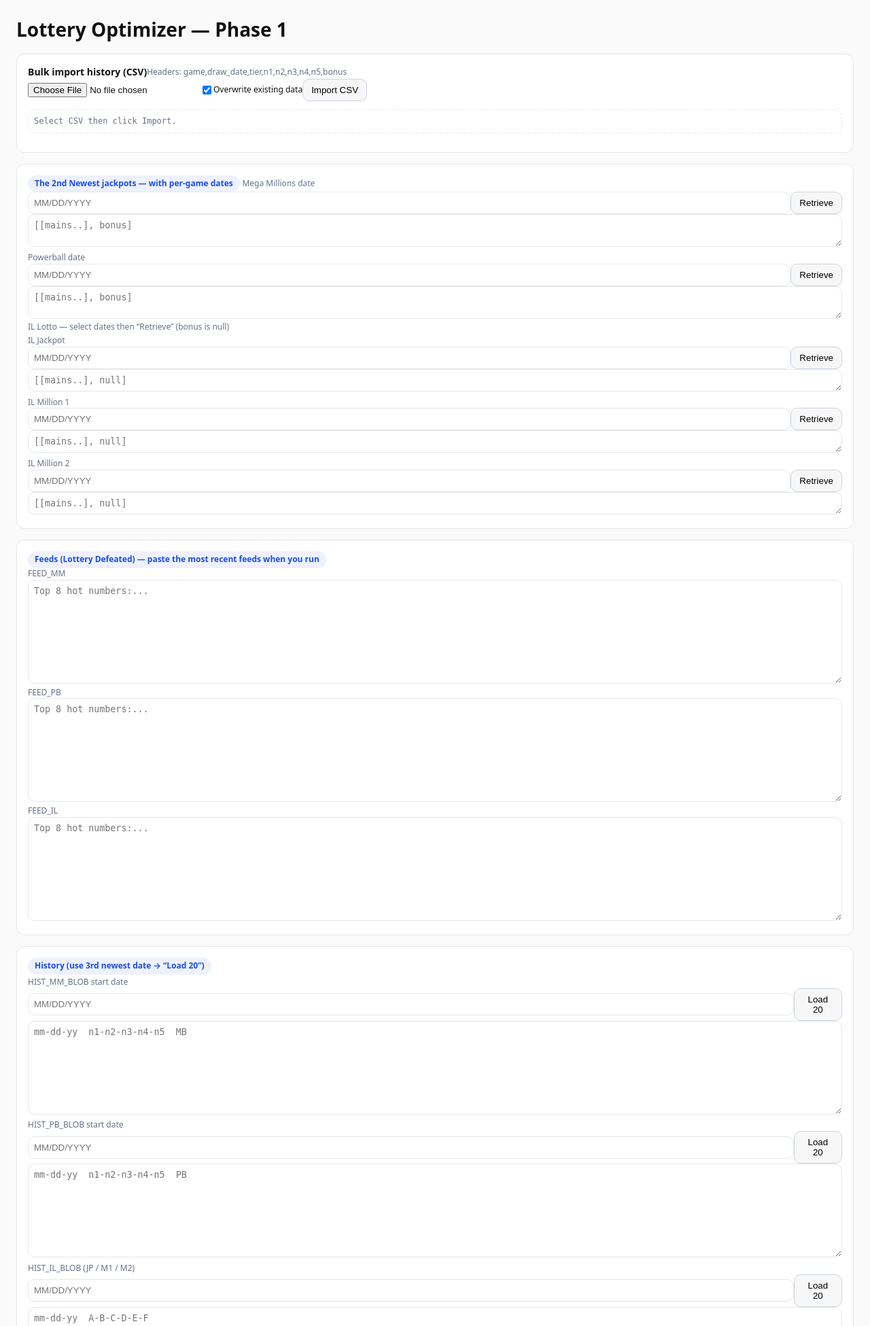
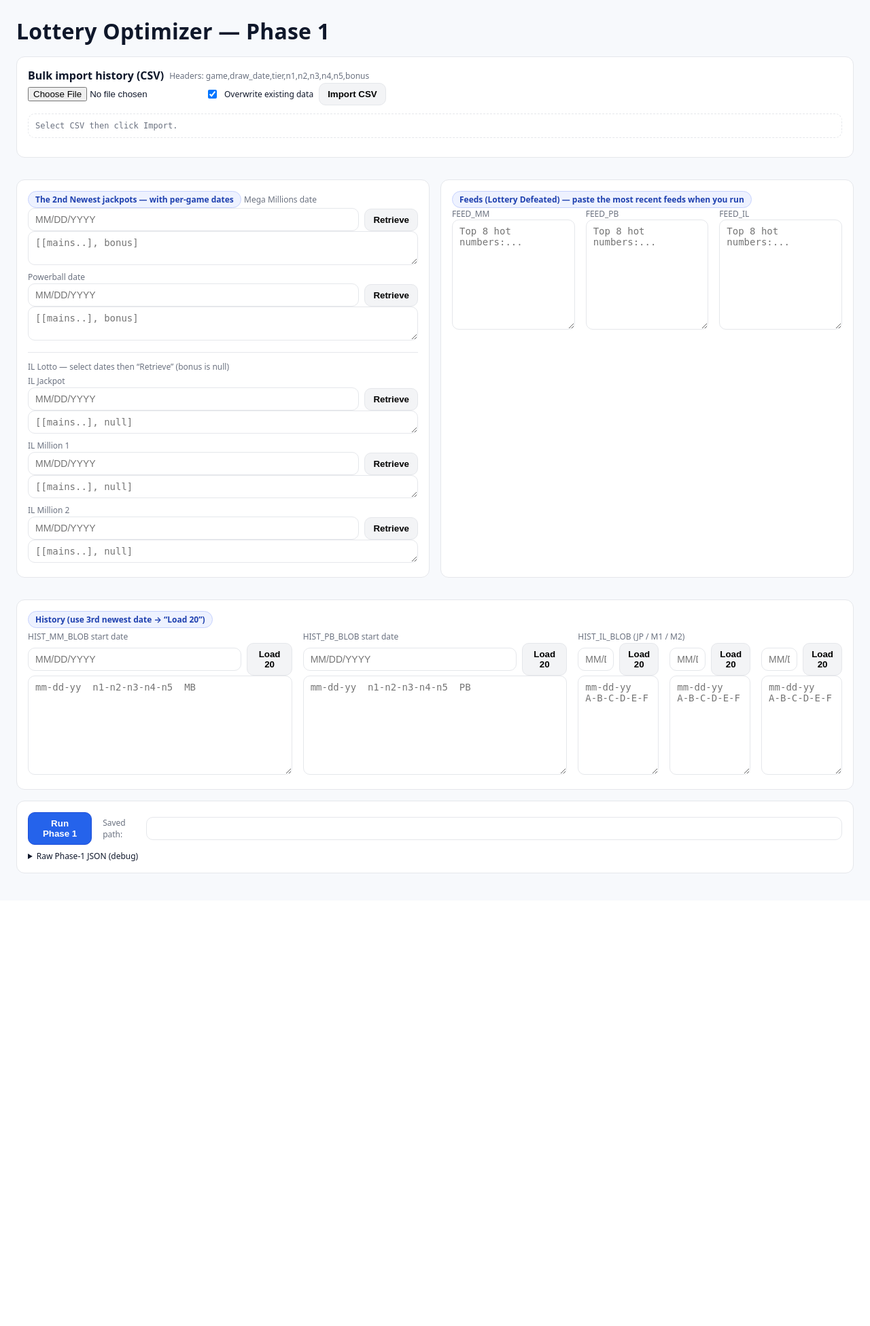
Before and after one commit to lettiehsu/lottery-optimizer, a Flask app: page / in a window 1280 px wide. Shown: the top 1951 px of the page at 68% size. After the commit the page ends 1285 px from the top, so only its background shows below. Run offline with Flask 3, Linux system fonts and the light colour scheme.

Commit message:
Update styles.css

```diff
--- a/static/styles.css
+++ b/static/styles.css
@@ -1,59 +1,52 @@
 :root{
-  --bg:#fafafa; --fg:#111; --muted:#667085;
-  --card:#fff; --soft:#fcfcfe; --border:#e5e7eb;
-  --pill:#eef2ff; --pill-fg:#1d4ed8;
-  --btn:#f7f7f7; --btn-b:#cbd5e1;
-  --primary:#2563eb; --primary-b:#1d4ed8; --primary-f:#fff;
-  --ok:#e8f6ee; --ok-b:#bbefd2; --err:#fff5f5; --err-b:#ffc7c7;
+  --bg:#f7f9fc; --card:#fff; --ink:#0f172a; --muted:#6b7280;
+  --line:#e5e7eb; --btn:#f3f4f6; --primary:#2563eb; --ok:#16a34a; --err:#dc2626;
 }
 *{box-sizing:border-box}
-body{margin:24px;background:var(--bg);color:var(--fg);font:14px/1.4 system-ui,-apple-system,Segoe UI,Roboto,Arial,sans-serif}
-h1{margin:0 0 12px}
-.app{max-width:1200px;margin:0 auto}
-.card{background:var(--card);border:1px solid var(--border);border-radius:12px;padding:16px;margin:16px 0}
-.card.soft{background:var(--soft)}
-.panel{border:1px dashed var(--border);border-radius:10px;padding:12px}
-.title{font-weight:700}
-.subhead{font-weight:600}
-.row{display:flex;align-items:center}
-.inline{display:flex;align-items:center;justify-content:space-between;gap:8px}
-.two-col{display:grid;grid-template-columns:1.1fr .9fr;gap:12px}
-.grid{display:grid;gap:16px}
-.grid-2{grid-template-columns:1fr 1fr}
-.grid-3{grid-template-columns:1fr 1fr 1fr}
-.g8{gap:8px} .g12{gap:12px}
-.mt{margin-top:12px} .mt8{margin-top:8px}
-.mb8{margin-bottom:8px}
-.tiny{font-size:12px} .muted{color:var(--muted)}
-.right{margin-left:auto}
-.mono{font-family:ui-monospace,SFMono-Regular,Menlo,Consolas,monospace}
-.min100{min-height:100px} .min140{min-height:140px}
+html,body{margin:0;padding:0}
+body{
+  font-family: ui-sans-serif, system-ui, -apple-system, Segoe UI, Roboto, Arial, sans-serif;
+  color:var(--ink); background:var(--bg); padding:24px;
+}
+h1{margin:0 0 16px 0; font-weight:700; letter-spacing:.2px}
 
-input[type=text],textarea{
-  width:100%;padding:8px;border:1px solid var(--border);
-  border-radius:10px;background:#fff
+.card{background:var(--card); border:1px solid var(--line); border-radius:12px; padding:16px; margin:16px 0}
+.row{display:flex; gap:8px; align-items:center}
+.grid2{display:grid; grid-template-columns:1fr 1fr; gap:16px}
+.grid3{display:grid; grid-template-columns:1fr 1fr 1fr; gap:16px}
+
+input[type=text], textarea{
+  width:100%; padding:8px 10px; border:1px solid var(--line); border-radius:10px;
+  background:#fff; color:var(--ink); font-size:14px
 }
-input[readonly]{background:#f7f7f7}
-
-.checkbox{display:flex;align-items:center;gap:8px}
+textarea{resize:vertical}
 
 .btn{
-  padding:8px 12px;border:1px solid var(--btn-b);background:var(--btn);
-  border-radius:10px;cursor:pointer
+  padding:8px 12px; border-radius:10px; border:1px solid var(--line); background:var(--btn);
+  cursor:pointer; font-weight:600
 }
-.btn.primary{background:var(--primary);border-color:var(--primary-b);color:var(--primary-f)}
-.btn.tiny{padding:4px 8px;font-size:12px;border-radius:8px}
-.btn[disabled]{opacity:.6;cursor:not-allowed}
+.btn.busy{opacity:.75; cursor:wait}
+.btn.primary{background:var(--primary); color:#fff; border-color:#1d4ed8}
 
 .pill{
-  display:inline-block;background:var(--pill);color:var(--pill-fg);
-  border-radius:999px;padding:4px 10px;font-weight:700;font-size:12px
+  display:inline-block; background:#eef2ff; color:#1e40af; border:1px solid #c7d2fe;
+  border-radius:999px; padding:3px 10px; font-size:12px; font-weight:700
 }
-.chip{display:inline-block;padding:3px 8px;margin:0 6px 6px 0;border-radius:999px;background:var(--pill);color:var(--pill-fg);font-weight:600;font-size:12px}
-.chipset{display:inline-block;margin-right:10px}
+.tiny{font-size:12px}
+.muted{color:var(--muted)}
+.line{height:1px; background:var(--line); margin:12px 0}
 
-.batch{margin:6px 0 0 18px;max-height:240px;overflow:auto}
-.log{white-space:pre-wrap;border:1px dashed var(--border);border-radius:10px;padding:8px;background:#fff}
-.toast{position:fixed;right:18px;bottom:18px;background:#fff;border:1px solid var(--border);border-radius:12px;padding:10px 12px;box-shadow:0 6px 30px rgba(0,0,0,.06);min-width:220px}
-.toast.ok{background:var(--ok);border-color:var(--ok-b)}
-.toast.err{background:var(--err);border-color:var(--err-b)}
+.log{
+  white-space:pre-wrap; border:1px dashed var(--line); padding:10px; border-radius:10px; background:#fff
+}
+
+/* toasts */
+.toast{
+  position:fixed; left:50%; transform:translate(-50%, 10px); bottom:-40px; opacity:0;
+  background:#111827; color:#fff; padding:10px 14px; border-radius:10px; font-size:13px;
+  transition:all .2s ease; z-index:9999
+}
+.toast.show{bottom:20px; opacity:1}
+.toast.ok{background:#065f46}
+.toast.warn{background:#92400e}
+.toast.error{background:#7f1d1d}
```
